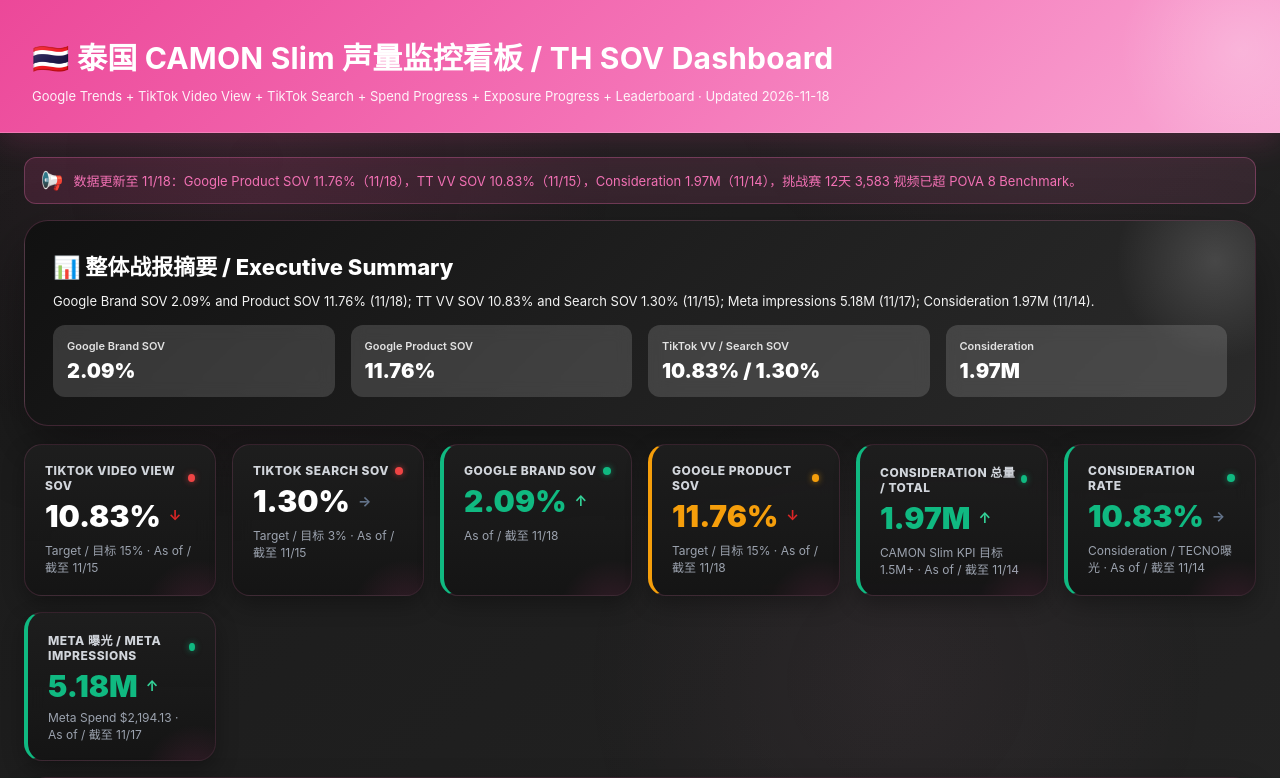
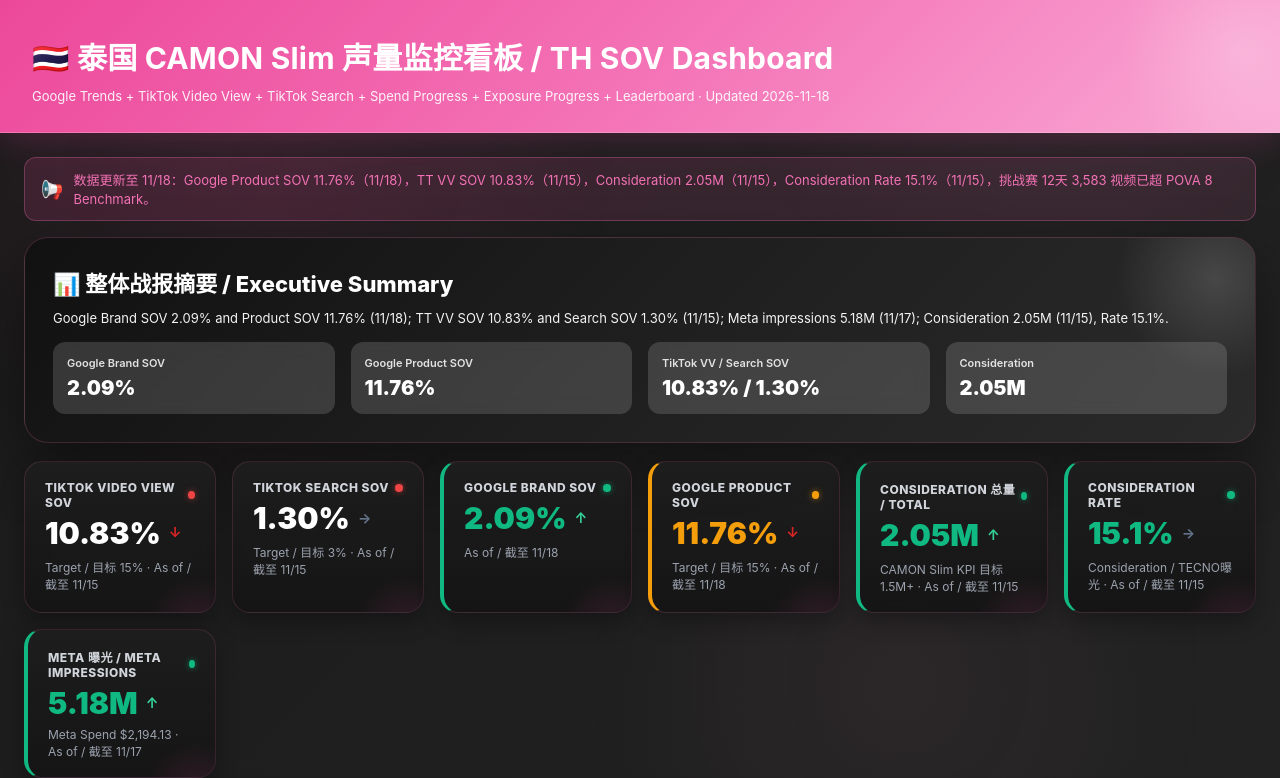
Before and after one commit to Evachennnnnnn/camon-slim-dashboard-th, a plain HTML site: page index.html in a window 1280 px wide. Shown: the top 778 px of the page. Drawn offline with nearby package versions, Linux system fonts and the light colour scheme.

Commit message:
Update Consideration 11/15: 2.05M, Rate 15.1%

```diff
--- a/index.html
+++ b/index.html
@@ -307,9 +307,9 @@ body::before { content:""; position:fixed; inset:0; pointer-events:none; backgro
 const D = {
   "updatedDate": "2026-11-18",
   "dataAsOf": "11/18",
-  "alertBanner": "数据更新至 11/18：Google Product SOV 11.76%（11/18），TT VV SOV 10.83%（11/15），Consideration 1.97M（11/14），挑战赛 12天 3,583 视频已超 POVA 8 Benchmark。",
+  "alertBanner": "数据更新至 11/18：Google Product SOV 11.76%（11/18），TT VV SOV 10.83%（11/15），Consideration 2.05M（11/15），Consideration Rate 15.1%（11/15），挑战赛 12天 3,583 视频已超 POVA 8 Benchmark。",
   "hero": {
-    "desc": "Google Brand SOV 2.09% and Product SOV 11.76% (11/18); TT VV SOV 10.83% and Search SOV 1.30% (11/15); Meta impressions 5.18M (11/17); Consideration 1.97M (11/14).",
+    "desc": "Google Brand SOV 2.09% and Product SOV 11.76% (11/18); TT VV SOV 10.83% and Search SOV 1.30% (11/15); Meta impressions 5.18M (11/17); Consideration 2.05M (11/15), Rate 15.1%.",
     "stats": [
       {
         "label": "Google Brand SOV",
@@ -325,7 +325,7 @@ const D = {
       },
       {
         "label": "Consideration",
-        "value": "1.97M"
+        "value": "2.05M"
       }
     ]
   },
@@ -373,20 +373,20 @@ const D = {
     {
       "label": "Consideration 总量 / Total",
       "statusDot": "status-green",
-      "value": "1.97M",
+      "value": "2.05M",
       "trend": "↑",
       "trendClass": "trend-up",
-      "sub": "CAMON Slim KPI 目标 1.5M+ · As of / 截至 11/14",
+      "sub": "CAMON Slim KPI 目标 1.5M+ · As of / 截至 11/15",
       "borderLeft": "#10b981",
       "valueColor": "#10b981"
     },
     {
       "label": "Consideration Rate",
       "statusDot": "status-green",
-      "value": "10.83%",
+      "value": "15.1%",
       "trend": "→",
       "trendClass": "trend-flat",
-      "sub": "Consideration / TECNO曝光 · As of / 截至 11/14",
+      "sub": "Consideration / TECNO曝光 · As of / 截至 11/15",
       "borderLeft": "#10b981",
       "valueColor": "#10b981"
     },
@@ -532,16 +532,16 @@ const D = {
     {
       "status": "green",
       "metric": "Consideration 总量 / Total",
-      "current": "1.97M",
+      "current": "2.05M",
       "target": "—",
-      "date": "11/14"
+      "date": "11/15"
     },
     {
       "status": "green",
       "metric": "Consideration Rate",
-      "current": "10.83%",
+      "current": "15.1%",
       "target": "—",
-      "date": "11/14"
+      "date": "11/15"
     }
   ],
   "topVideos": [
@@ -702,7 +702,7 @@ const D = {
       9.41,
       11.2,
       12.1,
-      10.0,
+      10,
       12.09,
       11.6,
       13.33,
@@ -713,7 +713,7 @@ const D = {
       10.1,
       11.83,
       12.5,
-      13.0,
+      13,
       13.7,
       16.16,
       11.76
@@ -778,7 +778,7 @@ const D = {
           9.41,
           11.2,
           12.1,
-          10.0,
+          10,
           12.09,
           11.6,
           13.33,
@@ -789,7 +789,7 @@ const D = {
           10.1,
           11.83,
           12.5,
-          13.0,
+          13,
           13.7,
           16.16,
           11.76
@@ -973,7 +973,7 @@ const D = {
       1.06,
       0.96,
       1.01,
-      1.0,
+      1,
       0.94,
       0.97,
       1.18,
@@ -1032,7 +1032,8 @@ const D = {
       "11/11",
       "11/12",
       "11/13",
-      "11/14"
+      "11/14",
+      "11/15"
     ],
     "brandData": [
       448555,
@@ -1063,7 +1064,8 @@ const D = {
       1723396,
       1784898,
       1857929,
-      1967132
+      1967132,
+      2052898
     ],
     "industryData": [
       4225531,
@@ -1094,9 +1096,10 @@ const D = {
       5306394,
       5447118,
       5376920,
-      5360190
-    ],
-    "note": "Brand Consideration latest 1.97M (11/14). / 本品牌 Consideration 最新 1.97M（11/14）。",
+      5360190,
+      5355370
+    ],
+    "note": "Brand Consideration latest 2.05M (11/15). / 本品牌 Consideration 最新 2.05M（11/15）。",
     "rateData": [
       107.5,
       88.07,
@@ -1126,7 +1129,8 @@ const D = {
       13.24,
       10.9,
       10.22,
-      10.83
+      10.83,
+      15.1
     ],
     "rateLabels": [
       "10/17",
@@ -1157,10 +1161,11 @@ const D = {
       "11/11",
       "11/12",
       "11/13",
-      "11/14"
-    ],
-    "latestRate": 10.83,
-    "rateNote": "Consideration Rate = Consideration / TECNO总曝光，最新 10.83% (11/14)"
+      "11/14",
+      "11/15"
+    ],
+    "latestRate": 15.1,
+    "rateNote": "Consideration Rate = Consideration / TECNO总曝光，最新 15.1% (11/15)"
   },
   "spend": {
     "labels": [
```
